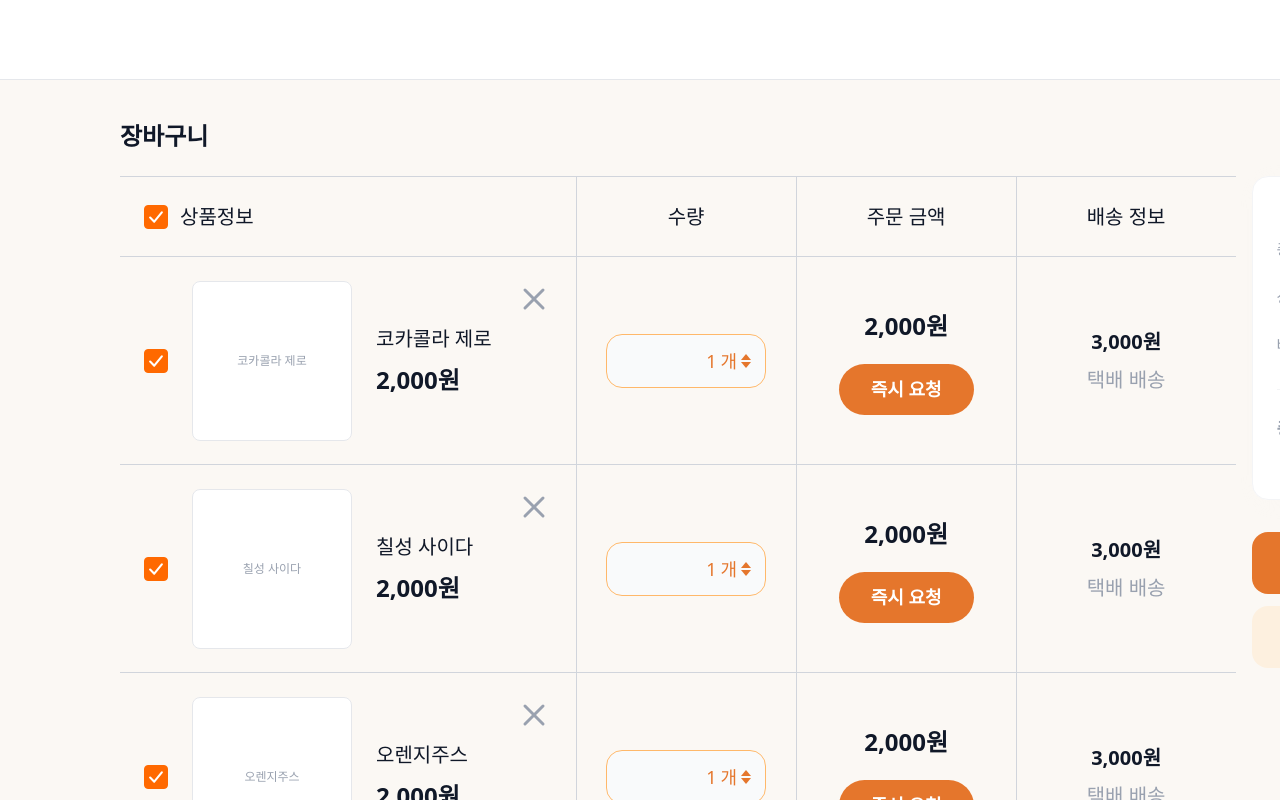
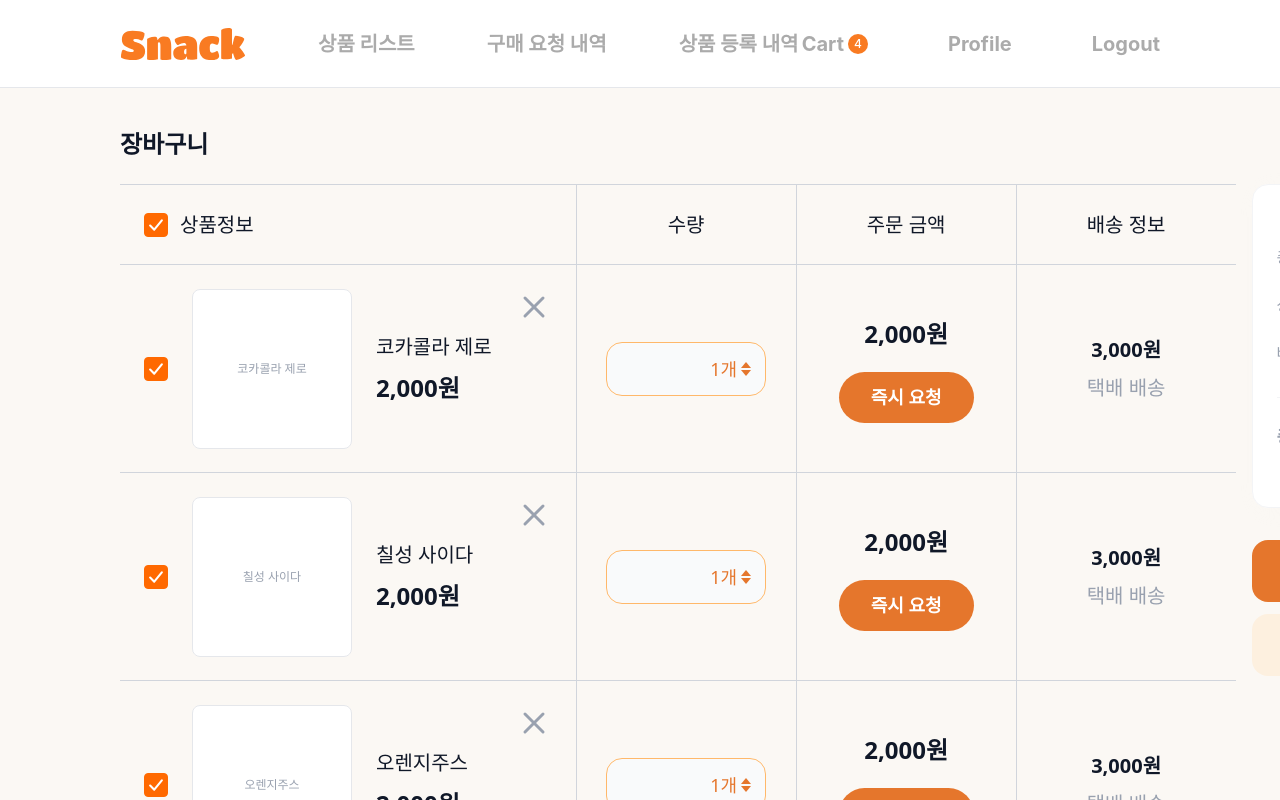
Before and after one commit to Codeit-Snack/frontend, a Next.js app: page /cart in a window 1280 px wide. Shown: the top 800 px of the page. Built offline with nearby package versions, Linux system fonts and the light colour scheme; a web font is replaced by a local one.

Commit message:
[feat] 장바구니 삭제 및 수량 직접 입력 기능  구현

```diff
--- a/src/app/cart/page.tsx
+++ b/src/app/cart/page.tsx
@@ -4,6 +4,7 @@ import { useState } from "react";
 import CartItemList from "@/components/cart/cart-item-list";
 import CartSummary from "@/components/cart/cart-summary";
 import type { RequestItem } from "@/components/ui/dialog";
+import { Header } from "@/components/header/header";
 
 const DUMMY_ITEMS = [
   { id: "1", image: "", category: "음료", name: "코카콜라 제로", price: 2000, quantity: 1, shipping: 3000, checked: true },
@@ -42,8 +43,12 @@ export default function CartPage() {
 
   return (
     <div className="min-h-screen bg-[#FBF8F4] min-w-[1280px]">
-      {/* 헤더 자리 */}
-      <header className="h-[80px] bg-white border-b border-gray-200" />
+      <Header
+        device="pc"
+        isLoggedIn={true}
+        role="member"
+        cartCount={items.length}
+      />
 
       <div className="max-w-[1920px] mx-auto py-10 px-[120px] overflow-x-auto">
         <h1 className="text-2xl font-bold text-gray-900 mb-6">장바구니</h1>
--- a/src/components/cart/cart-item.tsx
+++ b/src/components/cart/cart-item.tsx
@@ -62,7 +62,13 @@ export default function CartItem({
       {/* 수량 */}
       <div className="flex items-center justify-center border-l border-gray-300">
         <div className="flex items-center h-[54px] w-[160px] rounded-[16px] border border-orange-300 bg-gray-50 px-[14px]">
-          <span className="flex-1 text-right text-[18px] font-[400] text-[#E5762C] pr-1">{quantity}</span>
+          <input
+            type="number"
+            value={quantity}
+            min={1}
+            onChange={(e) => onQuantityChange?.(id, Math.max(1, Number(e.target.value)))}
+            className="flex-1 text-right text-[18px] font-[400] text-[#E5762C] bg-transparent outline-none w-full [appearance:textfield] [&::-webkit-outer-spin-button]:appearance-none [&::-webkit-inner-spin-button]:appearance-none"
+          />
           <span className="text-[#E5762C] text-[18px] font-[400] pr-1">개</span>
           <div className="flex flex-col gap-0.5">
             <button
--- a/src/components/cart/item-request-modal.tsx
+++ b/src/components/cart/item-request-modal.tsx
@@ -71,9 +71,8 @@ export default function ItemRequestModal({
           </DialogClose>
           <DialogClose asChild>
             <Button
-              variant={message.length < 10 ? "solid-disabled" : "solid"}
+              variant="solid"
               className="flex-1 h-[50px] rounded-[12px]"
-              disabled={message.length < 10}
             >
               구매 요청하기
             </Button>
```
Also changed, not shown: 1 other file (tests, documents, lock files or other folders).
